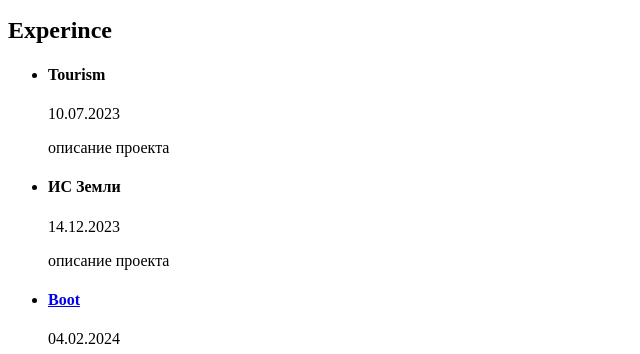
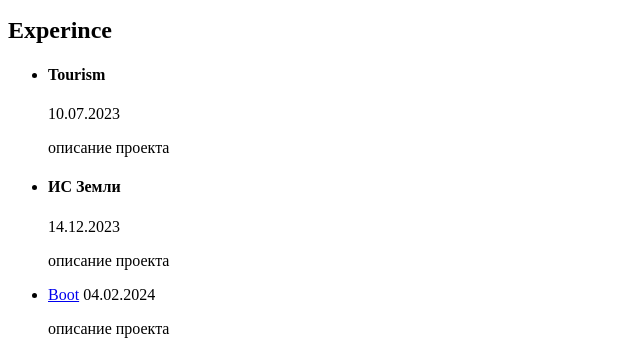
Before and after one commit to tamer228lan/tamer228lan.github.io, a plain HTML site: page index.html in a window 1280 px wide. Shown: the part 597-951 px from the top of the page, without its empty margins (0-640 px from the left). Drawn offline with Linux system fonts and the light colour scheme; files that its build step writes are made by us from their sources.

Commit message:
Add files via upload

```diff
--- a/index.html
+++ b/index.html
@@ -103,7 +103,7 @@
                         <p class="item-info">описание проекта</p>
                     </li>
                     <li class="list-item">
-                       <a href="../boot/in.html"> <h4 class="list-ittem-4">Boot</h4></a>
+                       <a href="../boot/in.html"> Boot</a>
                         <span class="list-item-date">04.02.2024</span>
                         <p class="item-info">описание проекта</p>
                     </li>
```
